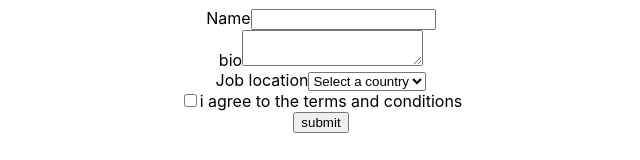
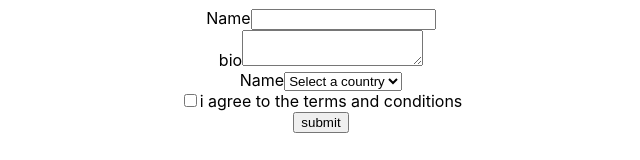
Before and after one commit to ongddree/rtl-jest, a React (Create React App) app: page / in a window 1280 px wide. Shown: the part 123-283 px from the top of the page, without its empty margins (319-959 px from the left). Built offline with nearby package versions, Linux system fonts and the light colour scheme.

Commit message:
feat: getByLabelText

```diff
--- a/src/components/application/application.tsx
+++ b/src/components/application/application.tsx
@@ -6,14 +6,14 @@ export const Application = () => {
       <form>
         <div>
           <label htmlFor="name">Name</label>
-          <input type="text" id="name" />
+          <input id="name" type="text" />
         </div>
         <div>
           <label htmlFor="bio">bio</label>
           <textarea id="bio" name="bio"></textarea>
         </div>
         <div>
-          <label htmlFor="job-locaion">Job location</label>
+          <label htmlFor="job-location">Name</label>
           <select id="job-location">
             <option value="">Select a country</option>
             <option value="US">United States</option>
@@ -24,7 +24,7 @@ export const Application = () => {
           </select>
         </div>
         <div>
-          <label htmlFor="">
+          <label>
             <input type="checkbox" id="terms" />i agree to the terms and
             conditions
           </label>
```
Also changed, not shown: 1 other file (tests, documents, lock files or other folders).
